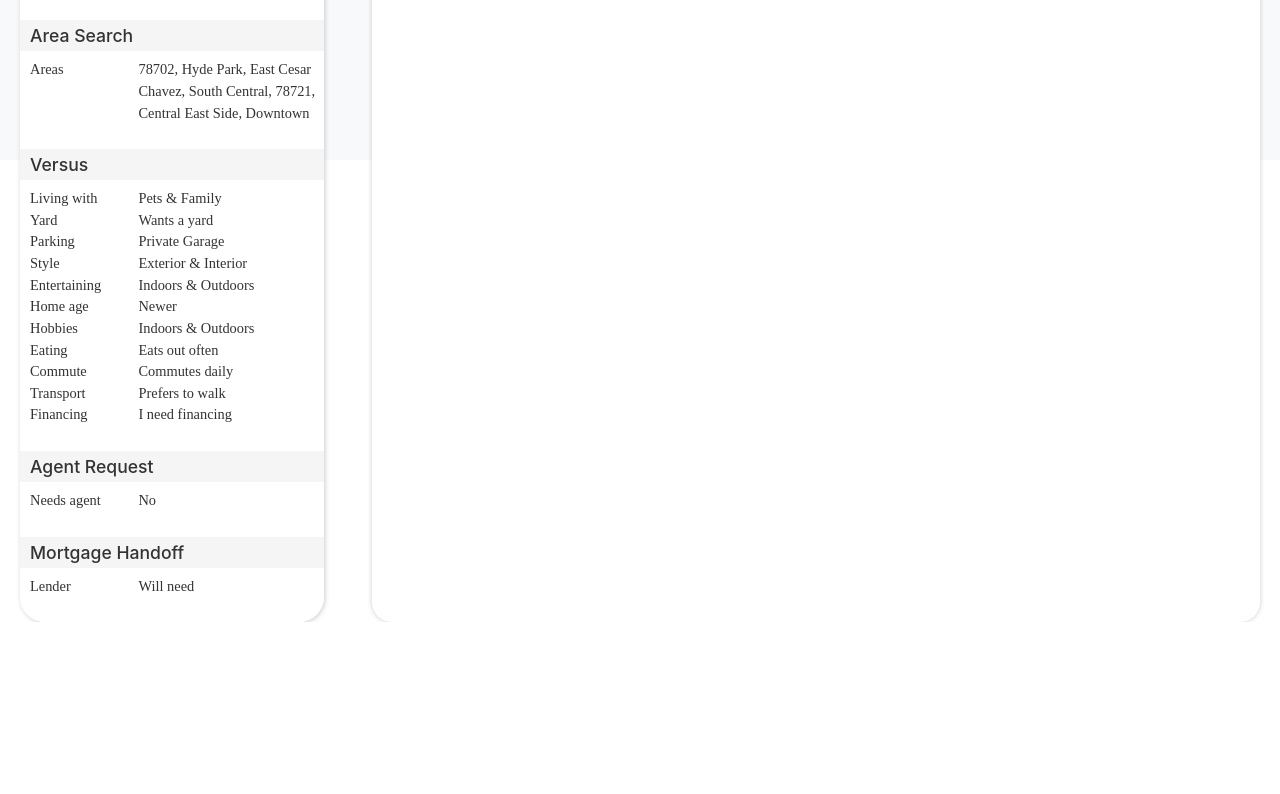
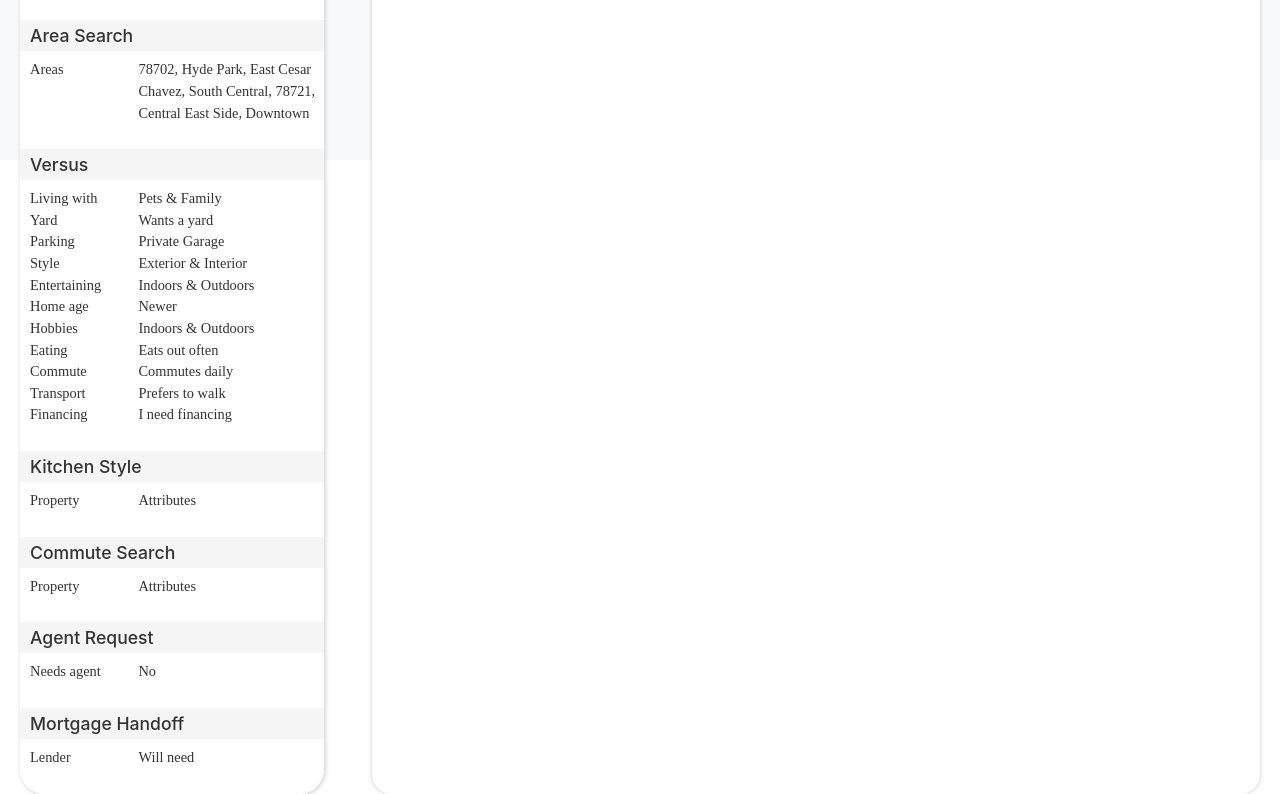
Before and after one commit to zweilandojo/p, a React (Create React App) app: page /admin-customers-detail in a window 1280 px wide. Shown: the part 640-1434 px from the top of the page. Before the commit the page ends 1262 px from the top, so only its background shows below. Built offline with nearby package versions, Linux system fonts and the light colour scheme.

Commit message:
centered modal

```diff
--- a/src/assets/styles/app.css
+++ b/src/assets/styles/app.css
@@ -397,7 +397,7 @@ textarea {
 .modal-dialog {
     position: relative;
     width: auto;
-    margin: 0.5rem;
+    /* margin: 0.5rem; */
     pointer-events: none;
 }
 
--- a/src/components/ContextView/ContextMissions.js
+++ b/src/components/ContextView/ContextMissions.js
@@ -136,6 +136,20 @@ class ContextMissions extends React.Component {
           </div>
         </div>
         <div className="ContextView-factgroup">
+          <h4>Kitchen Style</h4>
+          <div className="ContextView-fact">
+            <span>Property</span>
+            <span>Attributes</span>
+          </div>
+        </div>
+        <div className="ContextView-factgroup">
+          <h4>Commute Search</h4>
+          <div className="ContextView-fact">
+            <span>Property</span>
+            <span>Attributes</span>
+          </div>
+        </div>
+        <div className="ContextView-factgroup">
           <h4>Agent Request</h4>
           <div className="ContextView-fact">
             <span>Needs agent</span>
```
